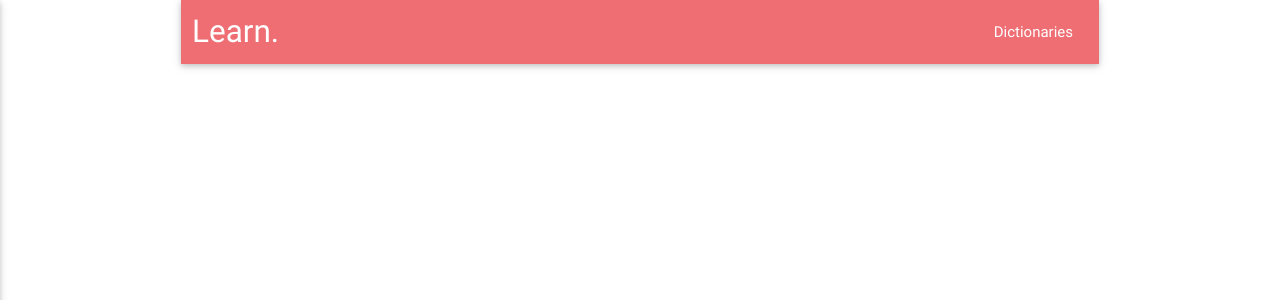
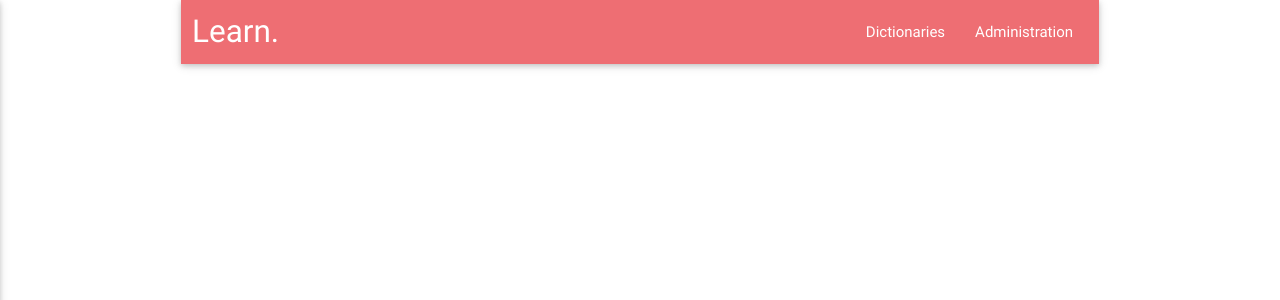
Before and after one commit to Aigrefin/py3learn, a Django app: template learn/templates/learn/base.html in a window 1280 px wide. Shown: the top 300 px of the page. Run offline with Django 3.2, Linux system fonts and the light colour scheme; the template is opened without the code that fills it, so the values that code supplies are empty.

Commit message:
added admin link

```diff
--- a/learn/templates/learn/base.html
+++ b/learn/templates/learn/base.html
@@ -27,9 +27,11 @@
                     <a href="{% url 'learn:index' %}" class="brand-logo">Learn.</a>
                     <ul class="right hide-on-med-and-down">
                         <li><a href="{% url 'learn:dictionaries' %}">Dictionaries</a></li>
+                        <li><a href="/admin">Administration</a></li>
                     </ul>
                     <ul class="side-nav" id="mobile-demo">
                         <li><a href="{% url 'learn:dictionaries' %}">Dictionaries</a></li>
+                        <li><a href="/admin">Administration</a></li>
                     </ul>
                 </div>
             </div>
```
